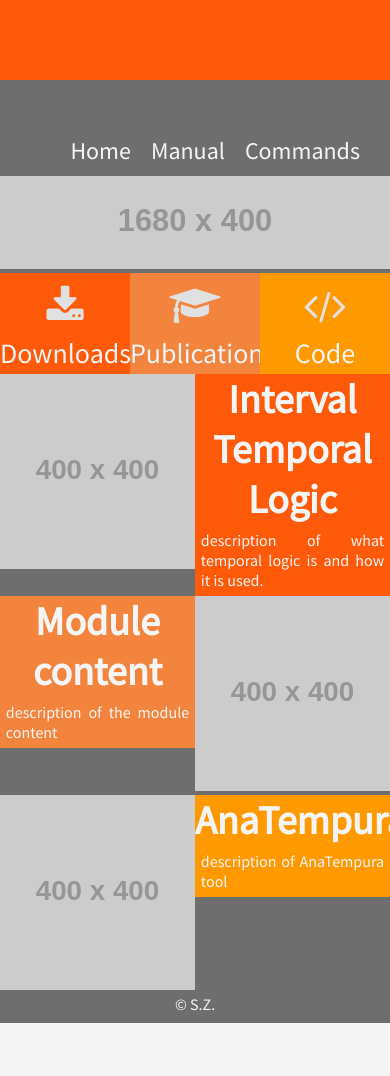
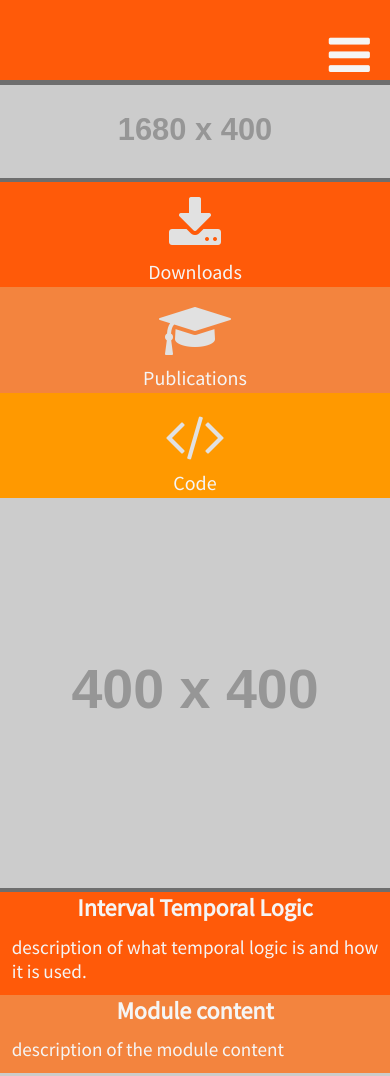
Before and after one commit to ZeStan/Front-end-web-dev, a plain HTML site: page index.html in a window 390 px wide. Shown: the top 1076 px of the page. Before the commit the page ends 1023 px from the top, so only its background shows below. Drawn offline with Linux system fonts and the light colour scheme; placeholder pictures from the web are drawn by us.

Commit message:
Mobile layout added.
Added mobile layout CSS, small adjustments to HTML.
Added Menu icon, drop down menu when in mobile mode.

```diff
--- a/index.html
+++ b/index.html
@@ -14,7 +14,7 @@
 		<div id="header-wrapper">
 			<a href = "index.html" id="logo"></a>
 			<nav>
-				<a href="#" id="menu-icon"></a>
+				<a href="#" id="menu-icon"><i class="fa fa-bars" aria-hidden="true"></i></a>
 				<ul>
 					<li> <a href="#" id="current">Home</a> </li>
 					<li> <a href="#">Manual</a></li>
@@ -65,7 +65,7 @@
 			<h2> Module content </h2>
 			<p> description of the module content </p>
 		</article>
-		<aside id = "module">
+		<aside class="mobile-remove" id = "module">
 			<img src="http://placehold.it/400x400" alt="Placeholder">
 		</aside>
 	</section>
--- a/style.css
+++ b/style.css
@@ -86,8 +86,16 @@ nav ul li a{
 nav ul li a:hover{
 	color : #C3D7DF;
 }
+
 .current{
 	color:#C3D7DF;
+}
+
+#menu-icon{
+	display: none;
+	color: #F5F5F5;
+
+
 }
 /*Banner style*/
 .banner{
@@ -178,3 +186,67 @@ footer.copyright p{
 	text-align: center;
 
 }
+/***Media****/
+
+@media screen and (max-width: 768px){
+	nav ul, nav:active ul {
+		display: none;
+		z-index:9999;
+		position: absolute;
+		padding: 20px;
+		background: #6991AC;
+		right: 20px;
+		top:60px;
+		border:1px solid #FFF;
+		border-radius: 10px 0 10px 10px;
+
+	}
+	nav:hover ul{
+		display: block;
+	}
+	nav li{
+		width: 100%;
+		text-align: center;
+		padding: 10px 0;
+
+	}
+
+	h2{
+		font-size: 150%;
+	}
+
+	h3{
+		font-size: 125%;
+	}
+
+	p{
+		font-size: 120%;
+	}
+	header{
+		position: absolute;
+	}
+	#menu-icon{
+		display:inline-block;
+		font-size: 300%;
+	}
+	.banner{
+		padding-top:85px;
+	}
+	.one-third{
+		float:left;
+		width: 100%;
+	}
+	.one-third i{
+		font-size: 350%;
+		padding:4% 0 1% 0;
+	}
+	article{
+		width: 100%;
+	}
+	aside{
+		width: 100%;
+	}
+	.mobile-remove{
+		display: none;
+	}
+}
```
